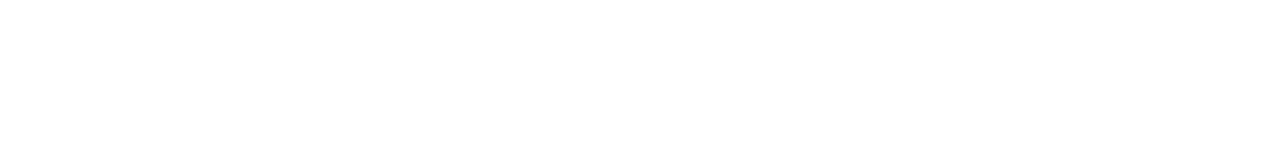
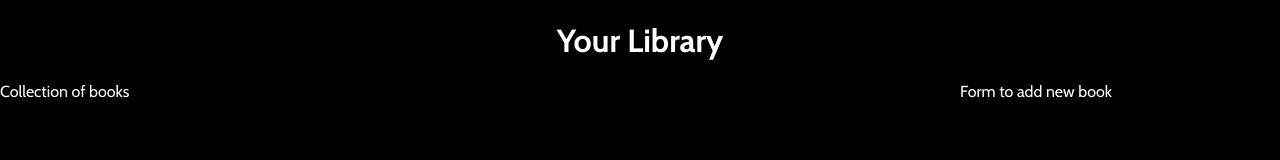
Before and after one commit to JackAgtual/library, a plain HTML site: page index.html in a window 1280 px wide. Drawn offline with nearby package versions, Linux system fonts and the light colour scheme.

Commit message:
Overall grid layout and theme styling

```diff
--- a/index.html
+++ b/index.html
@@ -7,8 +7,17 @@
     <title>Library</title>
     <link rel="stylesheet" href="styles.css">
     <script src="app.js" defer></script>
+    <link rel="preconnect" href="https://fonts.googleapis.com">
+    <link rel="preconnect" href="https://fonts.gstatic.com" crossorigin>
+    <link href="https://fonts.googleapis.com/css2?family=Cabin:wght@400;500;600;700&display=swap" rel="stylesheet">
 </head>
 <body>
-
+    <h1>Your Library</h1>
+    <div class="books">
+        Collection of books
+    </div>
+    <div class="new-book">
+        Form to add new book
+    </div>
 </body>
 </html>
--- a/styles.css
+++ b/styles.css
@@ -0,0 +1,15 @@
+body {
+    font-family: 'Cabin', sans-serif;
+    background-color: black;
+    margin: 0;
+    padding: 0;
+    color: white;
+    height: 100vh;
+    display: grid;
+    grid-template: min-content 1fr / 3fr 1fr;
+}
+
+h1 {
+    grid-area: 1 / 1 / 1 / -1;
+    place-self: center;
+}
```
